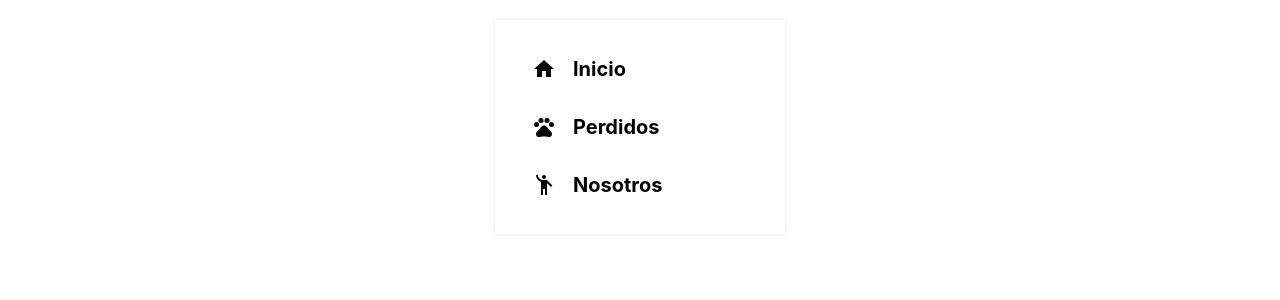
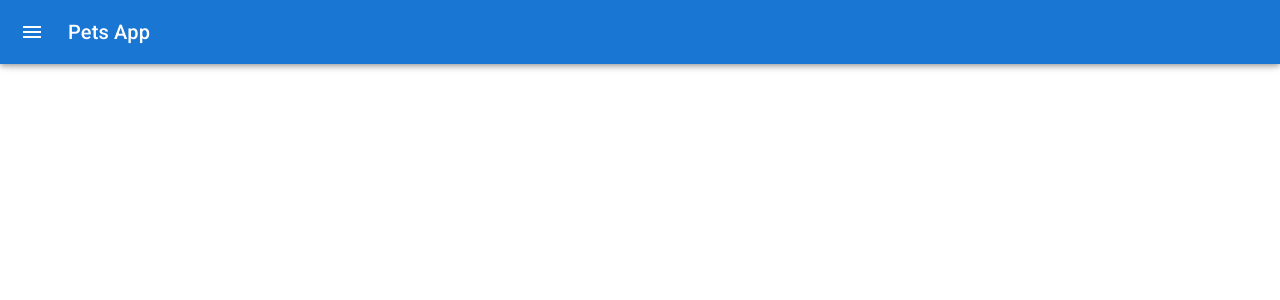
Before and after one commit to federicocm93/pets-app, a React (Create React App) app: page / in a window 1280 px wide. Shown: the top 300 px of the page. Built offline with nearby package versions, Linux system fonts and the light colour scheme; the HTML template or start-up script is replaced by a standard one.

Commit message:
Re-design sidebar.

```diff
--- a/src/App.js
+++ b/src/App.js
@@ -1,12 +1,42 @@
+import { Grid } from "@mui/material";
+import { Container } from "@mui/system";
 import { Outlet } from "react-router-dom";
-import Sidebar from "./components/sidebar/Sidebar";
+import PersistentSidebar from "./components/persistent-sidebar/PersistentSidebar";
+import Pets from '@mui/icons-material/Pets';
+import EmojiPeople from '@mui/icons-material/EmojiPeople';
 
 function App() {
+
+  const sidebarMainOptions =  [
+    {
+      text: "Perdidos",
+      Icon: Pets,
+      path: "/list"
+    },
+  ];
+
+  const sidebarSecondaryOptions = [
+    {
+      text: "Nosotros",
+      Icon: EmojiPeople,
+      path: "/about"
+    },
+  ];
+
   return (
-    <div>
-      <Sidebar />
-      <Outlet />
-    </div>
+    <Container>
+      <Grid container spacing={2}>
+        <Grid item md={4}>
+          <PersistentSidebar
+            title={"Pets App"}
+            mainOptions={sidebarMainOptions}
+            secondaryOptions={sidebarSecondaryOptions}/>
+        </Grid>
+        <Grid item md={8}>
+          <Outlet />
+        </Grid>
+      </Grid>
+    </Container>
   );
 
 }
--- /dev/null
+++ b/src/components/persistent-sidebar/PersistentSidebar.jsx
@@ -0,0 +1,139 @@
+import * as React from 'react';
+import { styled, useTheme } from '@mui/material/styles';
+import Box from '@mui/material/Box';
+import Drawer from '@mui/material/Drawer';
+import CssBaseline from '@mui/material/CssBaseline';
+import MuiAppBar from '@mui/material/AppBar';
+import Toolbar from '@mui/material/Toolbar';
+import List from '@mui/material/List';
+import Typography from '@mui/material/Typography';
+import Divider from '@mui/material/Divider';
+import IconButton from '@mui/material/IconButton';
+import MenuIcon from '@mui/icons-material/Menu';
+import ChevronLeftIcon from '@mui/icons-material/ChevronLeft';
+import ChevronRightIcon from '@mui/icons-material/ChevronRight';
+import ListItem from '@mui/material/ListItem';
+import ListItemButton from '@mui/material/ListItemButton';
+import ListItemIcon from '@mui/material/ListItemIcon';
+import ListItemText from '@mui/material/ListItemText';
+import { Link } from "react-router-dom";
+
+const drawerWidth = 240;
+
+const AppBar = styled(MuiAppBar, {
+  shouldForwardProp: (prop) => prop !== 'open',
+})(({ theme, open }) => ({
+  transition: theme.transitions.create(['margin', 'width'], {
+    easing: theme.transitions.easing.sharp,
+    duration: theme.transitions.duration.leavingScreen,
+  }),
+  ...(open && {
+    width: `calc(100% - ${drawerWidth}px)`,
+    marginLeft: `${drawerWidth}px`,
+    transition: theme.transitions.create(['margin', 'width'], {
+      easing: theme.transitions.easing.easeOut,
+      duration: theme.transitions.duration.enteringScreen,
+    }),
+  }),
+}));
+
+const DrawerHeader = styled('div')(({ theme }) => ({
+  display: 'flex',
+  alignItems: 'center',
+  padding: theme.spacing(0, 1),
+  // necessary for content to be below app bar
+  ...theme.mixins.toolbar,
+  justifyContent: 'flex-end',
+}));
+
+export default function PersistentSidebar({title, mainOptions, secondaryOptions}) {
+  const theme = useTheme();
+  const [open, setOpen] = React.useState(false);
+
+  const handleDrawerOpen = () => {
+    setOpen(true);
+  };
+
+  const handleDrawerClose = () => {
+    setOpen(false);
+  };
+
+  return (
+    <Box sx={{ display: 'flex' }}>
+      <CssBaseline />
+      <AppBar position="fixed" open={open}>
+        <Toolbar>
+          <IconButton
+            color="inherit"
+            aria-label="open drawer"
+            onClick={handleDrawerOpen}
+            edge="start"
+            sx={{ mr: 2, ...(open && { display: 'none' }) }}
+          >
+            <MenuIcon />
+          </IconButton>
+          <Typography variant="h6" noWrap component="div">
+            {title}
+          </Typography>
+        </Toolbar>
+      </AppBar>
+      <Drawer
+        sx={{
+          width: drawerWidth,
+          flexShrink: 0,
+          '& .MuiDrawer-paper': {
+            width: drawerWidth,
+            boxSizing: 'border-box',
+          },
+        }}
+        variant="persistent"
+        anchor="left"
+        open={open}
+      >
+        <DrawerHeader>
+          <IconButton onClick={handleDrawerClose}>
+            {theme.direction === 'ltr' ? <ChevronLeftIcon /> : <ChevronRightIcon />}
+          </IconButton>
+        </DrawerHeader>
+        <Divider />
+        <List>
+          {mainOptions.map(({text, Icon, path}, index) => (
+            <Link to={path} style={{ textDecoration: 'none', color: 'black' }}>
+              <ListItem key={index} disablePadding>
+                <ListItemButton>
+                  <ListItemIcon>
+                    <Icon />
+                  </ListItemIcon>
+                  <ListItemText primary={text} />
+                </ListItemButton>
+              </ListItem>
+            </Link>
+          ))}
+        </List>
+        <Divider />
+        <List>
+          {secondaryOptions.map(({text, Icon, path}, index) => (
+            <Link
+              to={path}
+              // Had to use inline styles because they do not work inside links
+              style={{
+                textDecoration: 'none',
+                color: 'black',
+                position: "fixed",
+                bottom: 0,
+                textAlign: "center",
+                paddingBottom: 10
+              }}>
+                <ListItemButton>
+                  <ListItemIcon>
+                    <Icon />
+                  </ListItemIcon>
+                  <ListItemText primary={text} />
+                </ListItemButton>
+            </Link>
+          ))}
+        </List>
+      </Drawer>
+    </Box>
+  );
+}
--- a/src/components/sidebar/Sidebar.jsx
+++ /dev/null
@@ -1,23 +0,0 @@
-import "./sidebar.css";
-import SidebarLink from "./sidebar-link/SidebarLink";
-import { Link } from "react-router-dom";
-import Home from '@mui/icons-material/Home';
-import Pets from '@mui/icons-material/Pets';
-import EmojiPeople from '@mui/icons-material/EmojiPeople';
-
-function Sidebar(){
-  return(
-    <div className="sidebar">
-      <Link to='/' style={{ textDecoration: 'none', color: 'black' }}>
-        <SidebarLink text="Inicio" Icon={Home} />
-      </Link>
-      <Link to='/list' style={{ textDecoration: 'none', color: 'black' }}>
-        <SidebarLink text="Perdidos" Icon={Pets} />
-      </Link>
-      <Link to='/' style={{ textDecoration: 'none', color: 'black' }}>
-        <SidebarLink text="Nosotros" Icon={EmojiPeople} />
-      </Link>
-    </div>
-  );
-}
-export default Sidebar;
--- a/src/components/sidebar/sidebar-link/SidebarLink.jsx
+++ /dev/null
@@ -1,10 +0,0 @@
-import "./sidebarLink.css";
-function SidebarLink({ text, Icon  }) {
-  return(
-    <div className="link" >
-      <Icon />
-      <h2>{text}</h2>
-    </div>
-  );
-}
-export default SidebarLink;
--- a/src/components/sidebar/sidebar-link/sidebarLink.css
+++ /dev/null
@@ -1,19 +0,0 @@
-.link{
-  display: flex;
-  align-items: cover;
-  cursor: pointer;
-  border-radius: 30px;
-}
-.link:hover{
-  background-color: #e8f5fe;
-  color: #50b7f5;
-  transition: color 100ms ease-out;
-}
-.link > h2{
-  font-weight: 700;
-  font-size: 20px;
-  margin-right: 20px;
-}
-.link > .MuiSvgIcon-root {
-  padding: 17px;
-}
--- a/src/components/sidebar/sidebar.css
+++ /dev/null
@@ -1,7 +0,0 @@
-.sidebar{
-  width: 250px;
-  min-width: 250px;
-  padding: 20px 20px;
-  margin: 20px auto 0 auto;
-  box-shadow: 0 0 6px hsl(210 14% 90%);
-}
```
